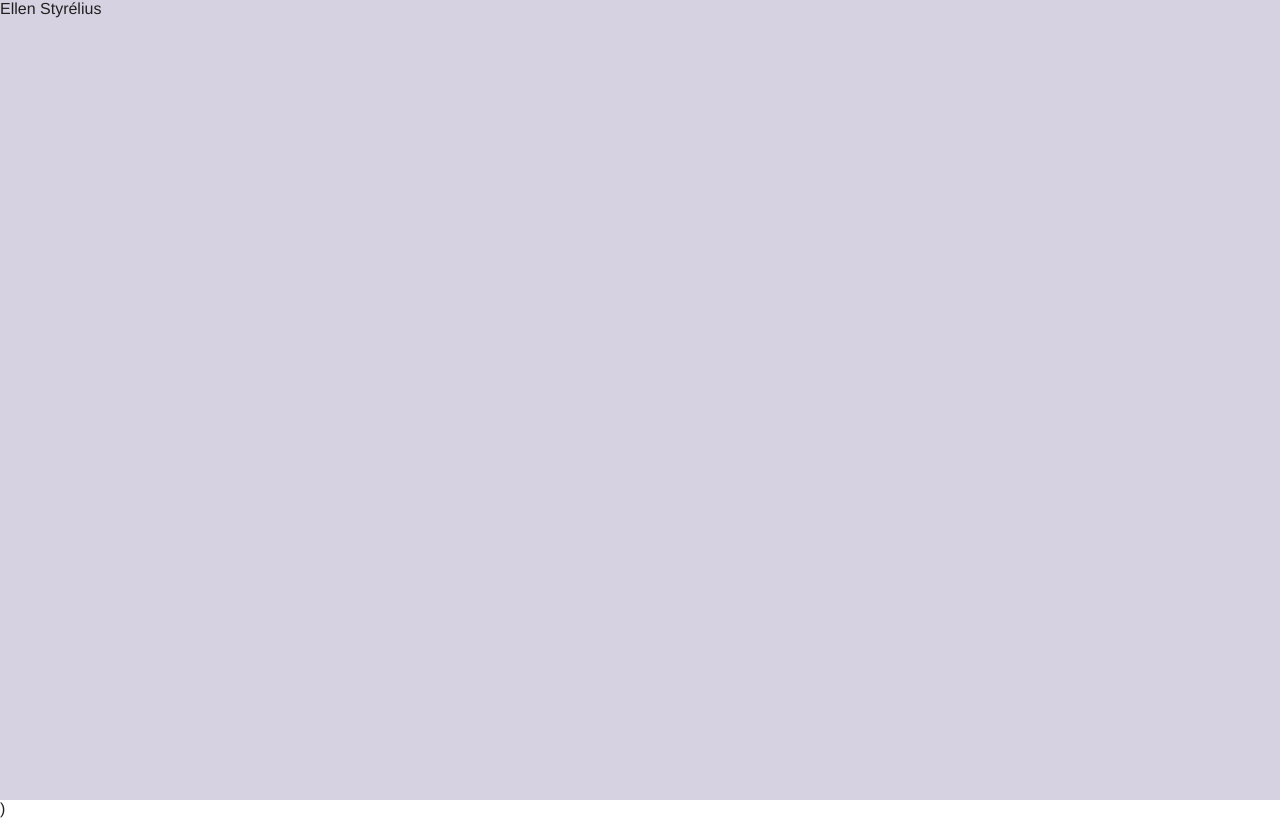
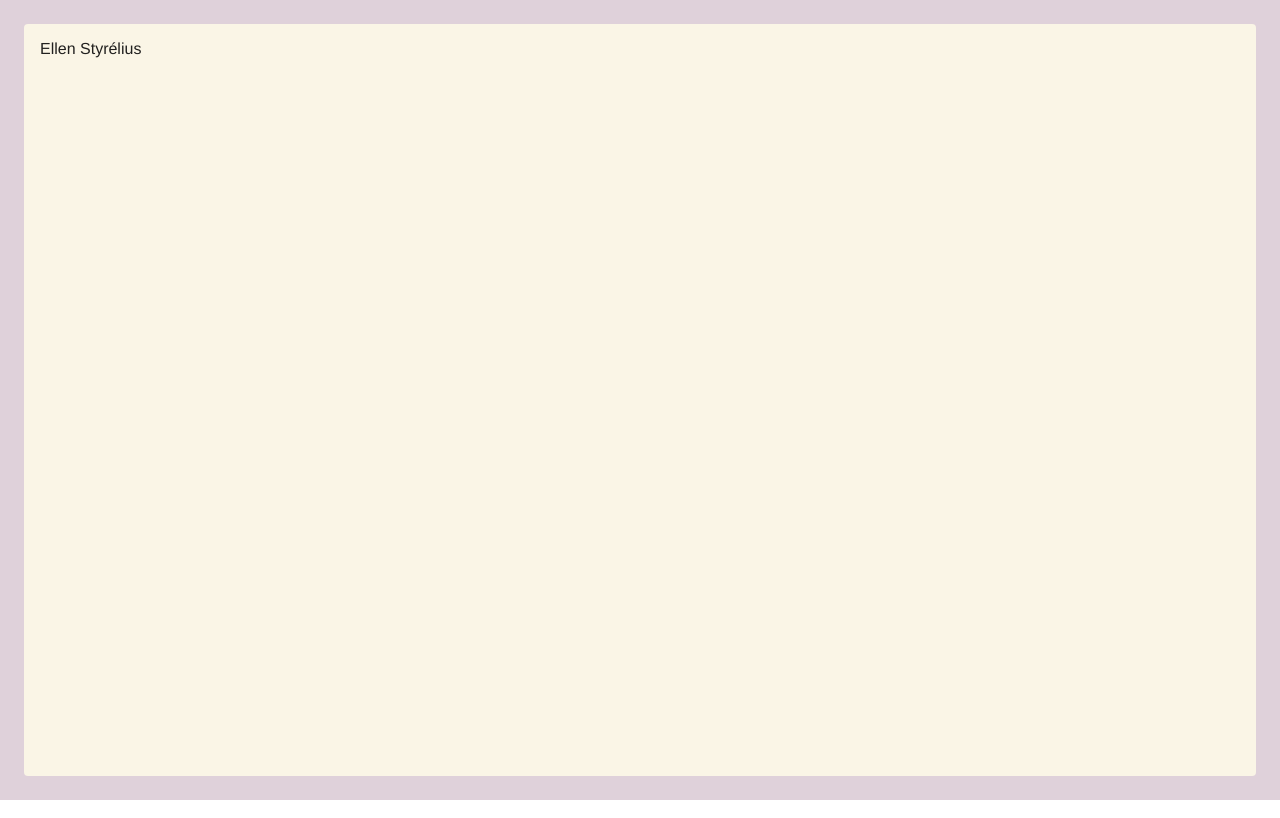
Before and after one commit to styrelius/about-me, a React (Create React App) app: page / in a window 1280 px wide. Built offline with nearby package versions, Linux system fonts and the light colour scheme.

Commit message:
Add beige color in styles.js. Add styled Page component in app.jsx, which is placed so that only like a frame is visible of the animated background.

```diff
--- a/src/app.jsx
+++ b/src/app.jsx
@@ -4,7 +4,7 @@ import styled, { keyframes } from 'styled-components/macro'
 import { GlobalStyles } from './styles/global-styles'
 import { colors } from './styles/styles'
 
-const { lavender, salmon } = colors
+const { beige, lavender, salmon } = colors
 
 const ShiftingBackground = keyframes`
   0% {
@@ -17,18 +17,30 @@ const ShiftingBackground = keyframes`
    background: ${salmon}
    };
 `
+const backgroundPadding = 24
 
+const Background = styled.div`
+  min-height: 100vh;
+  height: 100%;
+  width: 100%;
+  padding: ${backgroundPadding}px;
+  animation: ${ShiftingBackground} 20s infinite linear;
+`
 const Page = styled.div`
-  min-height: 100vh;
+  background: ${beige};
   width: 100%;
-  animation: ${ShiftingBackground} 16s infinite linear;
+  min-height: calc(100vh - (${backgroundPadding}px * 2));
+  padding: 16px;
+  border-radius: 4px;
 `
 
 export function App() {
   return (
     <>
       <GlobalStyles />
-      <Page>Ellen Styrélius</Page>)
+      <Background>
+        <Page>Ellen Styrélius</Page>
+      </Background>
     </>
   )
 }
--- a/src/styles/styles.js
+++ b/src/styles/styles.js
@@ -1,6 +1,7 @@
 export const colors = {
   black: '#21201F',
   offWhite: '#FDFCFA',
+  beige: '#FAF5E6',
   darkGrey: '#54514E',
   lavender: '#D5D2E4',
   salmon: '#FCCEBA',
```
